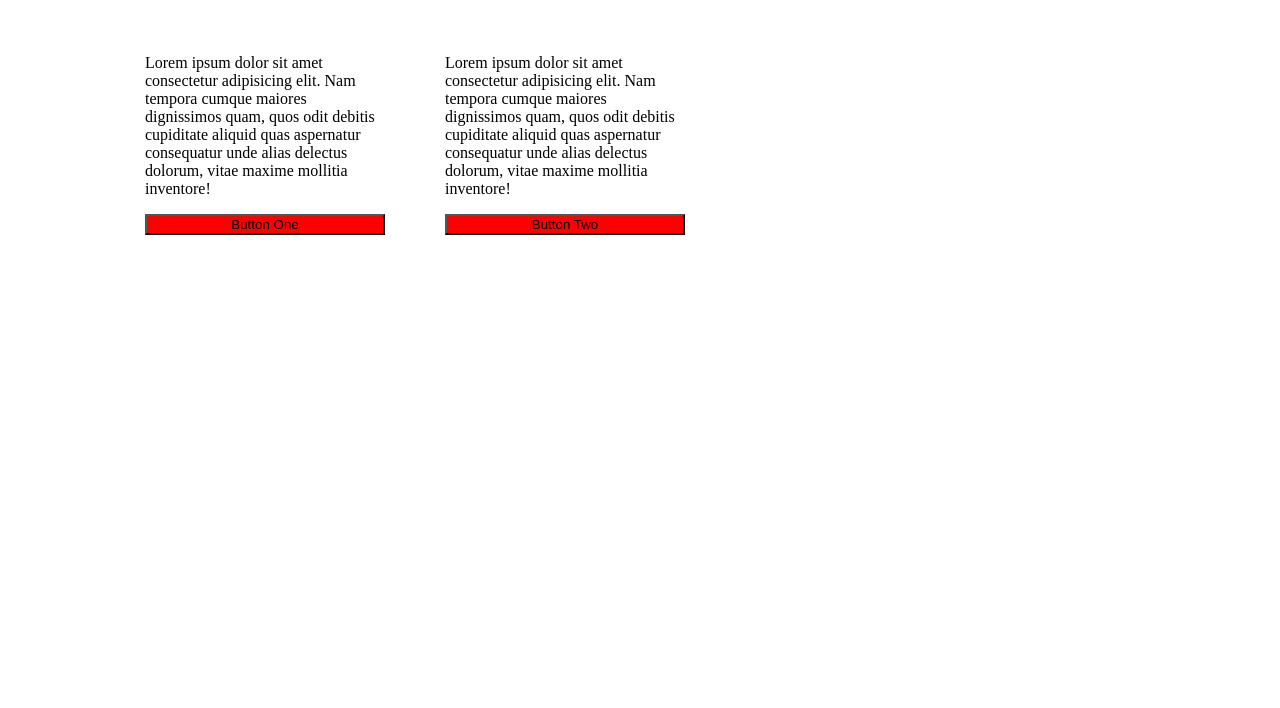
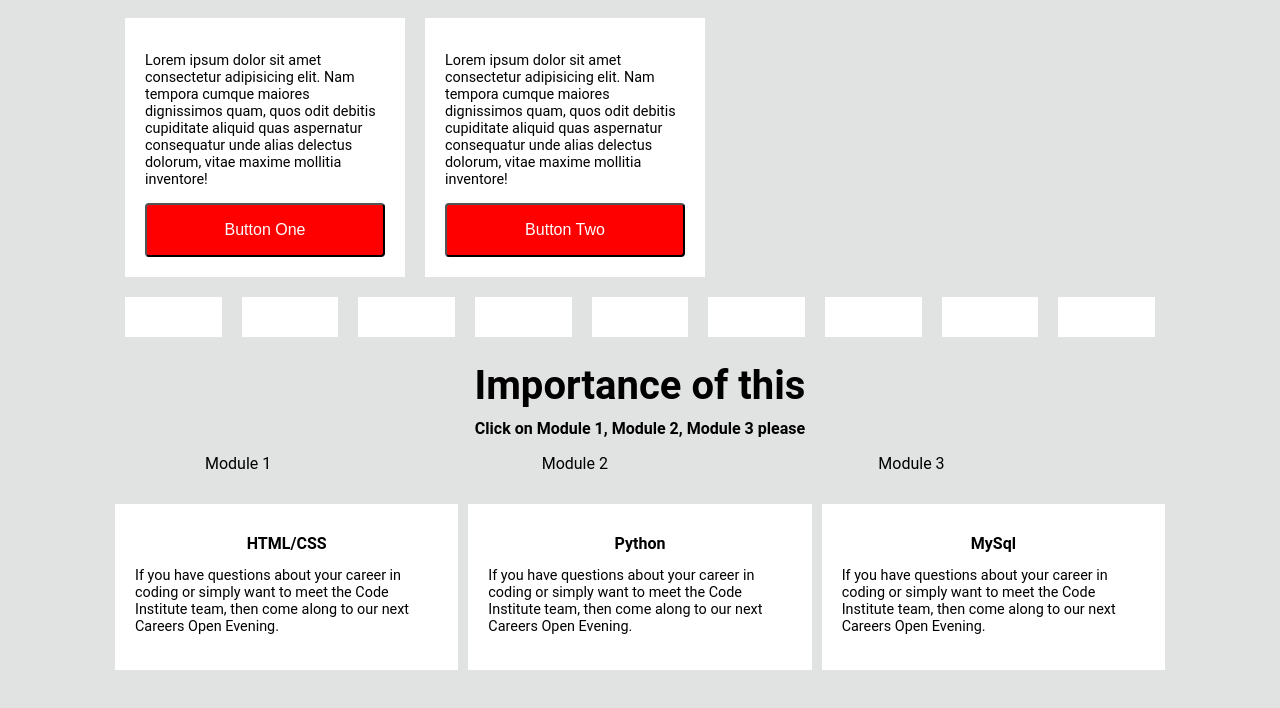
Before and after one commit to sctlcd/the-importance-of-this, a plain HTML site: page index.html in a window 1280 px wide. Drawn offline with nearby package versions, Linux system fonts and the light colour scheme.

Commit message:
update style.css, index.html and script.js

```diff
--- a/css/style.css
+++ b/css/style.css
@@ -16,7 +16,7 @@
 	max-width:1050px;
 }
 
-.card {
+.card1 {
 	flex:1;
 	display: flex;	/* make the contents controllable by flexbox*/
 	flex-flow:column;
@@ -43,3 +43,97 @@
 .makeBlue {
 	background-color: blue;
 }
+
+body {
+	font-family: 'Roboto', sans-serif;
+ 	background-color: #e1e2e2;
+}
+
+.heading {
+	max-width:1050px;
+	background-color: #e1e2e2;
+	margin: 0 auto;
+	padding: 5px 0;
+
+}
+nav ul {
+	display: grid;
+	grid-template-columns: 1fr 1fr 1fr;
+	list-style: none;
+}
+
+li {
+	margin-left: 50px;
+}
+
+ul li:hover {
+	cursor: pointer;
+}
+
+h2 {
+	font-size: 1em;
+	text-align: left;
+}
+
+p > span {
+	color: green;
+}
+
+h1{
+	font-size: 2.5em;
+    text-align: center;
+    margin: 10px 0;
+}
+
+h2{
+    text-align: center;
+    margin: 10px 0;
+}
+p {
+	font-size: .9rem;
+}
+
+#wrapper {
+	box-sizing:border-box;
+	margin-right:auto;
+	margin-left:auto;
+	max-width:1050px;
+}
+
+.card2 {
+	margin-top: 10px;
+	padding: 20px;
+	background-color: #fff;
+}
+
+.card-panel {
+	height: 30px;
+	width: 100%;
+	background-color: aqua;
+	border-radius: 5px;
+}
+
+button {
+    box-sizing: border-box;
+    border-radius: 4px;
+    display: block;
+    width: 100%;
+    background-color: rgba(129, 187, 201,.85);
+    text-align: center;
+    padding: 1em .75em;
+    text-decoration: none;
+    color: #fff;
+	font-size: 1em
+}
+
+.card-highlight{
+	background-color: rgb(235, 82, 85);
+}
+
+@media screen and (min-width: 600px) {
+	#wrapper {
+		display: grid;
+		grid-template-columns: 1fr 1fr 1fr;
+		grid-column-gap: 10px;
+	}
+}
--- a/index.html
+++ b/index.html
@@ -12,12 +12,12 @@
 </head>
 <body>
 	<div id="container1">
-		<div class="card">
+		<div class="card1">
             <p>Lorem ipsum dolor sit amet consectetur adipisicing elit. Nam tempora cumque maiores dignissimos quam, quos odit debitis cupiditate aliquid quas aspernatur consequatur unde alias delectus dolorum, vitae maxime mollitia inventore!
             </p>
 			<button class="makeRed">Button One</button>
 		</div>
-		<div class="card">
+		<div class="card1">
             <p>Lorem ipsum dolor sit amet consectetur adipisicing elit. Nam tempora cumque maiores dignissimos quam, quos odit debitis cupiditate aliquid quas aspernatur consequatur unde alias delectus dolorum, vitae maxime mollitia inventore!
             </p>
 			<button class="makeRed">Button Two</button>
@@ -45,6 +45,39 @@
         <div class="box one">
         </div>
 	</div>
+    <div id="container">
+		  <div class="heading">
+			  <h1>Importance of this</h1>
+              <h2>Click on Module 1, Module 2, Module 3 please</h2>
+			  <nav>
+				<ul>
+					<li id="module1" class="module-nav">Module 1</li>
+					<li id="module2" class="module-nav">Module 2</li>
+					<li id="module3" class="module-nav">Module 3</li>
+				</ul>
+			</nav>
+		  </div>
+		<div id="wrapper">
+
+			<div class="card2 module1-card">
+				<h2>HTML/CSS</h2>
+				<p>If you have questions about your career in coding or simply want to meet the Code Institute team, then come along to our next Careers Open Evening.</p>
+			</div>
+
+			<div class="card2 module2-card">
+				<h2>Python</h2>
+				<p>If you have questions about your career in coding or simply want to meet the Code Institute team, then come along to our next Careers Open Evening.</p>
+
+			</div>
+
+			<div class="card2 module3-card">
+				<h2>MySql</h2>
+				<p>If you have questions about your career in coding or simply want to meet the Code Institute team, then come along to our next Careers Open Evening.</p>
+
+			</div>
+
+	  	</div>
+	</div>
 	<script src="js/script.js"></script> <!-- Scripts located at the bottom of the body to insure page is fully loaded before execution -->
 
 </body>
--- a/js/script.js
+++ b/js/script.js
@@ -32,3 +32,13 @@ $(document).ready(function() {
     	}
     });
 })
+
+// when clicking on the <li> elements Module1, Module 2 or Module 3 and the background of the cards associated with
+//them will change to having a red background.
+$(".module-nav").on("click", function() {
+  let allModulesCardsSelector = ".card"
+  let thisModuleCardsSelector = "." + this.id + "-card"
+
+  $(allModulesCardsSelector).removeClass("card-highlight");
+  $(thisModuleCardsSelector).addClass("card-highlight");
+});
```
